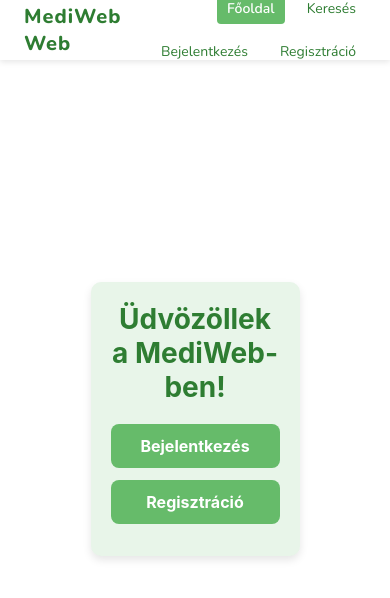
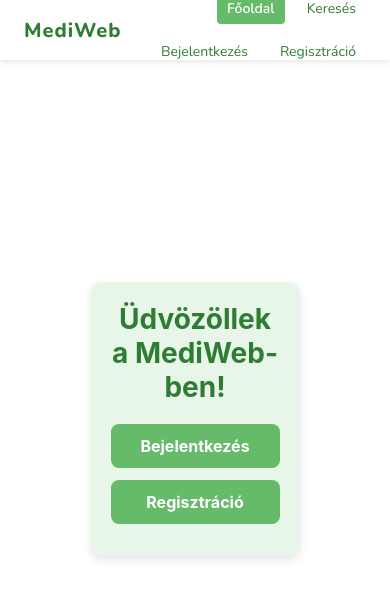
Before and after one commit to NorbertZentai/MediWeb, a React Native app in the folder MediWeb_Frontend/: screen / in a window 390 px wide. Shown: the top 598 px of the page. Built offline with nearby package versions, Linux system fonts and the light colour scheme; no server answers.

Commit message:
🎨 Fix title from 'MediWeb Web' to 'MediWeb' in Navbar

```diff
--- a/MediWeb_Frontend/src/components/Navbar.js
+++ b/MediWeb_Frontend/src/components/Navbar.js
@@ -29,7 +29,7 @@ export default function Navbar() {
   return (
     <div style={styles.navbar}>
       <NavLink to="/" style={styles.logo} onClick={() => handleNav("/")}>
-        MediWeb Web
+        MediWeb
       </NavLink>
 
       <div style={styles.menu}>
```
